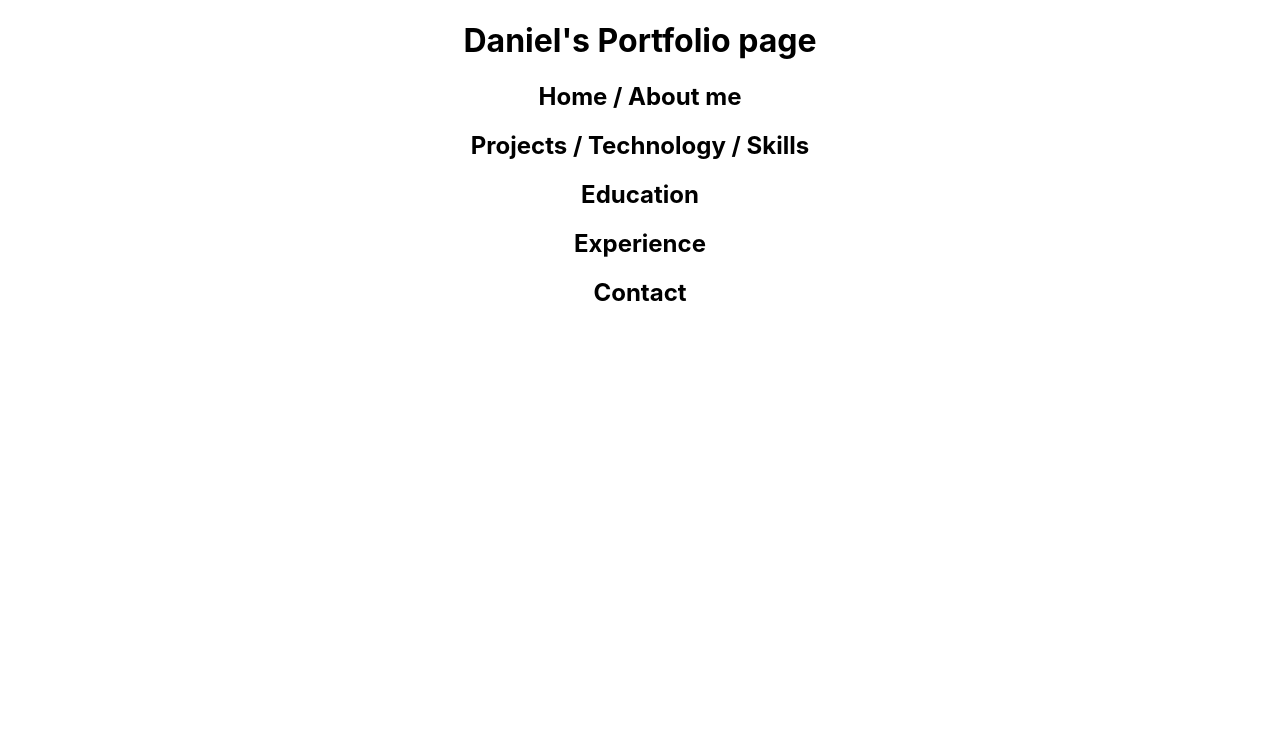
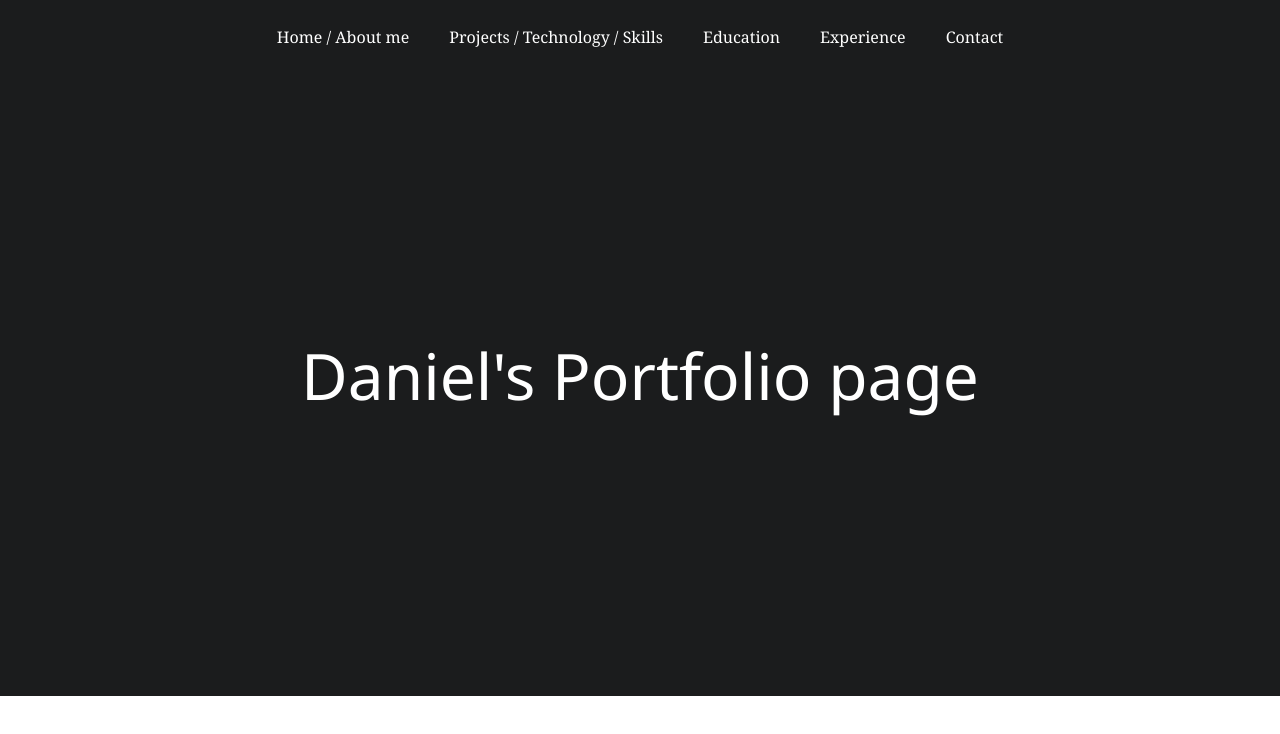
Before and after one commit to Sundholm11/portfolio, a React (Create React App) app: page / in a window 1280 px wide. Shown: the top 734 px of the page. Built offline with nearby package versions, Linux system fonts and the light colour scheme; the HTML template or start-up script is replaced by a standard one.

Commit message:
Initial styling, initial layout

```diff
--- a/src/App.css
+++ /dev/null
@@ -1,38 +0,0 @@
-.App {
-	text-align: center;
-}
-
-.App-logo {
-	height: 40vmin;
-	pointer-events: none;
-}
-
-@media (prefers-reduced-motion: no-preference) {
-	.App-logo {
-		animation: App-logo-spin infinite 20s linear;
-	}
-}
-
-.App-header {
-	background-color: #282c34;
-	min-height: 100vh;
-	display: flex;
-	flex-direction: column;
-	align-items: center;
-	justify-content: center;
-	font-size: calc(10px + 2vmin);
-	color: white;
-}
-
-.App-link {
-	color: #61dafb;
-}
-
-@keyframes App-logo-spin {
-	from {
-		transform: rotate(0deg);
-	}
-	to {
-		transform: rotate(360deg);
-	}
-}
--- a/src/App.tsx
+++ b/src/App.tsx
@@ -1,17 +1,14 @@
 import React from 'react'
-import './App.css'
+import './styles/App.css'
+
+import Home from './components/Home'
+import Navbar from './components/Navbar'
 
 const App: React.FC = () => {
 	return (
 		<div className="App" >
-			<h1>Daniel's Portfolio page</h1>
-			<div>
-				<h2>Home / About me</h2>
-				<h2>Projects / Technology / Skills</h2>
-				<h2>Education</h2>
-				<h2>Experience</h2>
-				<h2>Contact</h2>
-			</div>
+			<Navbar />
+			<Home />
 		</div>
 	)
 }
--- /dev/null
+++ b/src/components/Home.tsx
@@ -0,0 +1,13 @@
+import React from 'react'
+
+import '../styles/App.css'
+
+const Home: React.FC = () => {
+    return (
+        <div className="subContainer">
+            <h1 className="home">Daniel's Portfolio page</h1>
+        </div>
+    )
+}
+
+export default Home
--- /dev/null
+++ b/src/components/Navbar.tsx
@@ -0,0 +1,16 @@
+import React from 'react'
+import '../styles/Navbar.css'
+
+const Navbar: React.FC = () => {
+    return (
+        <ul>
+            <li><p>Home / About me</p></li>
+            <li><p>Projects / Technology / Skills</p></li>
+            <li><p>Education</p></li>
+            <li><p>Experience</p></li>
+            <li><p>Contact</p></li>
+        </ul>
+    )
+}
+
+export default Navbar
--- a/src/index.css
+++ /dev/null
@@ -1,13 +0,0 @@
-body {
-	margin: 0;
-	font-family: -apple-system, BlinkMacSystemFont, 'Segoe UI', 'Roboto', 'Oxygen',
-	'Ubuntu', 'Cantarell', 'Fira Sans', 'Droid Sans', 'Helvetica Neue',
-	sans-serif;
-	-webkit-font-smoothing: antialiased;
-	-moz-osx-font-smoothing: grayscale;
-}
-
-code {
-	font-family: source-code-pro, Menlo, Monaco, Consolas, 'Courier New',
-		monospace;
-}
--- a/src/index.tsx
+++ b/src/index.tsx
@@ -1,6 +1,6 @@
 import React from 'react'
 import ReactDOM from 'react-dom'
-import './index.css'
+import './styles/index.css'
 import App from './App'
 
 ReactDOM.render(<App />, document.getElementById('root'))
--- /dev/null
+++ b/src/styles/App.css
@@ -0,0 +1,33 @@
+.App {
+	text-align: center;
+}
+
+h1 {
+	font-size: 300%;
+	background-color: #111;
+	padding: 20px;
+	margin: 0;
+	color: white;
+}
+
+p {
+	font-family: Cambria, Cochin, Georgia, Times, 'Times New Roman', serif;
+}
+
+h1.home {
+	color: white;
+	background-color:rgb(27, 28, 29);
+	padding: 20px;
+	margin: 0;
+	vertical-align: middle;
+	font-family: 'Segoe UI';
+	font-size: 400%;
+	font-weight: lighter;
+}
+
+div.subContainer {
+	height: 600px;
+	line-height: 600px;
+	background-color: rgb(27, 28, 29);
+	text-align: center;
+}
--- /dev/null
+++ b/src/styles/Navbar.css
@@ -0,0 +1,24 @@
+p {
+	line-height: 2px;
+}
+
+ul {
+	list-style: none;
+	background-color: rgb(27, 28, 29);
+	margin: 0;
+	padding: 0;
+}
+
+li {
+	display: inline-block;
+	color: white;
+	text-align: center;
+	padding: 20px 20px 0px;
+	border-bottom-style: solid;
+	border-bottom-width: 2px;
+	border-bottom-color:  rgb(27, 28, 29);
+}
+
+li:hover {
+	border-bottom-color: white;
+}
--- /dev/null
+++ b/src/styles/index.css
@@ -0,0 +1,6 @@
+body {
+	margin: 0;
+	font-family: Cambria, Cochin, Georgia, Times, 'Times New Roman', serif;
+	-webkit-font-smoothing: antialiased;
+	-moz-osx-font-smoothing: grayscale;
+}
```
Also changed, not shown: package.json (indentation only).
